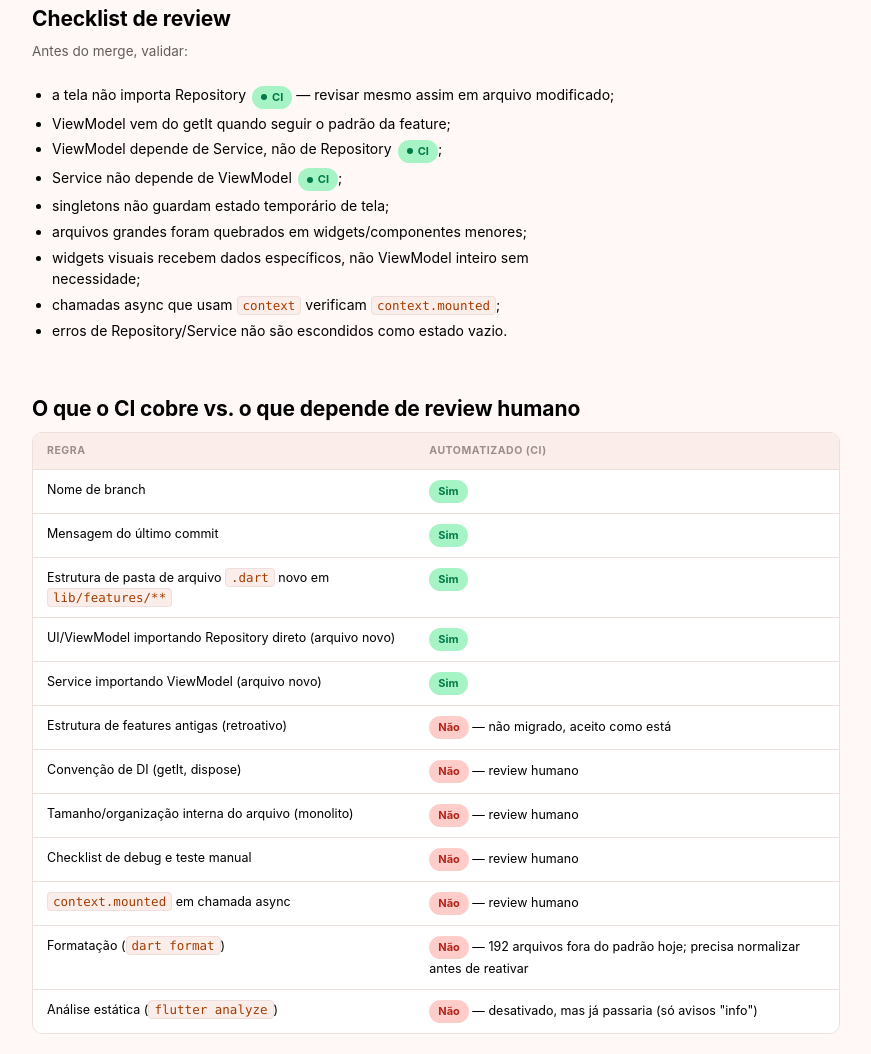
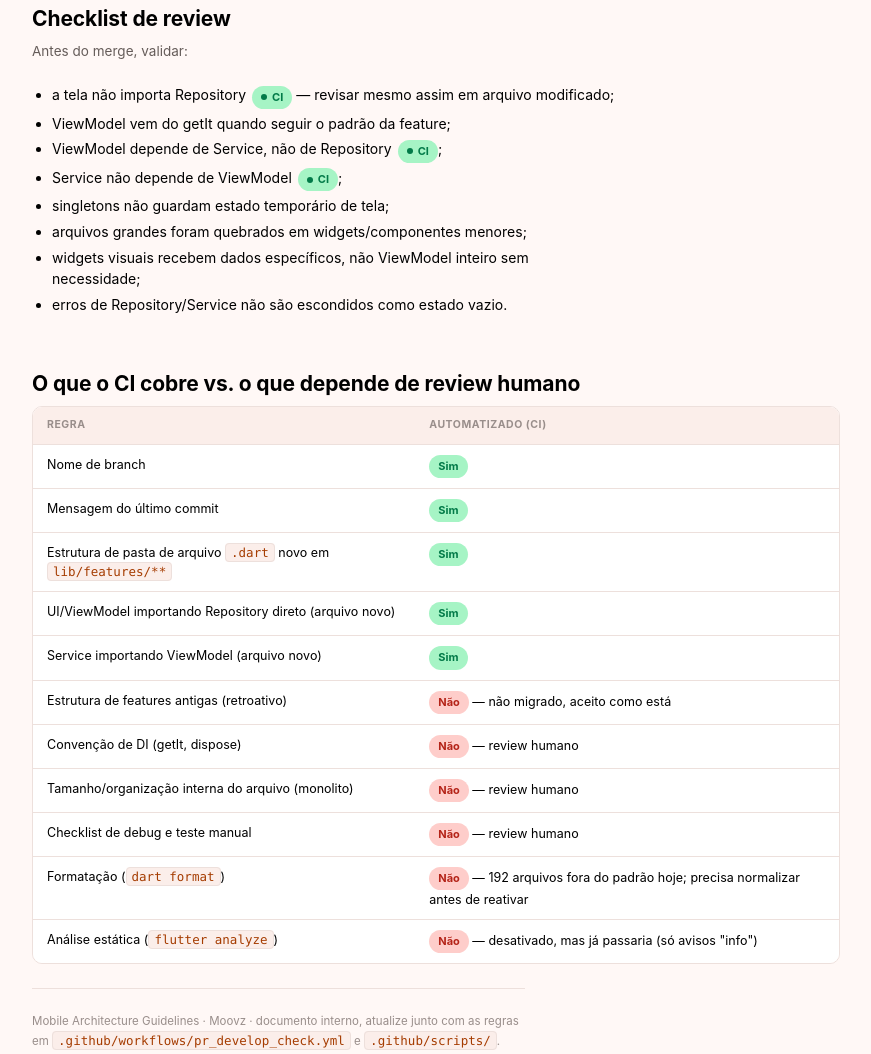
Before and after one commit to Moovz/moovz-mobile-arc-guideline-page, a plain HTML site: page index.html in a window 1280 px wide. Shown: the part 5054-6108 px from the top of the page, without its empty margins (334-1205 px from the left). Drawn offline with Linux system fonts and the light colour scheme.

Commit message:
Remove 'context.mounted' from checklist items
Removed references to 'context.mounted' in async calls.

```diff
--- a/index.html
+++ b/index.html
@@ -762,7 +762,6 @@ SomeModel? currentItem;</code></pre>
         <li>singletons não guardam estado temporário de tela;</li>
         <li>arquivos grandes foram quebrados em widgets/componentes menores;</li>
         <li>widgets visuais recebem dados específicos, não ViewModel inteiro sem necessidade;</li>
-        <li>chamadas async que usam <code>context</code> verificam <code>context.mounted</code>;</li>
         <li>erros de Repository/Service não são escondidos como estado vazio.</li>
       </ul>
     </section>
@@ -784,7 +783,6 @@ SomeModel? currentItem;</code></pre>
             <tr><td>Convenção de DI (getIt, dispose)</td><td><span class="pill no">Não</span> — review humano</td></tr>
             <tr><td>Tamanho/organização interna do arquivo (monolito)</td><td><span class="pill no">Não</span> — review humano</td></tr>
             <tr><td>Checklist de debug e teste manual</td><td><span class="pill no">Não</span> — review humano</td></tr>
-            <tr><td><code>context.mounted</code> em chamada async</td><td><span class="pill no">Não</span> — review humano</td></tr>
             <tr><td>Formatação (<code>dart format</code>)</td><td><span class="pill no">Não</span> — 192 arquivos fora do padrão hoje; precisa normalizar antes de reativar</td></tr>
             <tr><td>Análise estática (<code>flutter analyze</code>)</td><td><span class="pill no">Não</span> — desativado, mas já passaria (só avisos "info")</td></tr>
           </tbody>
```
